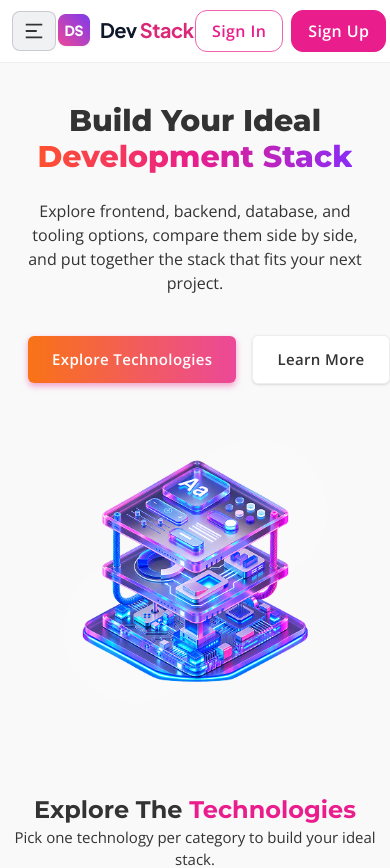
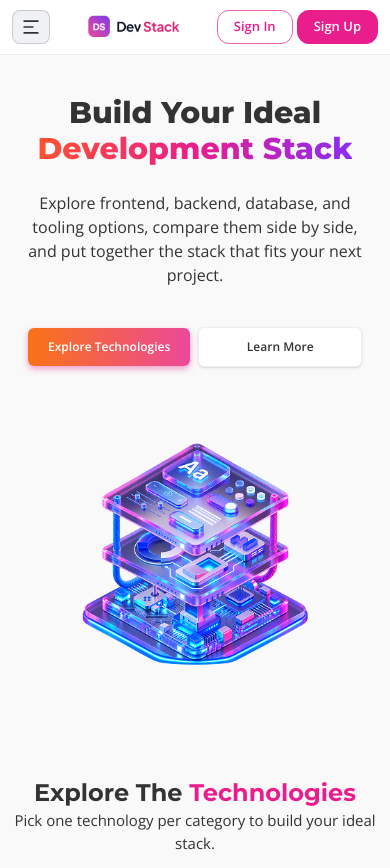
Before and after one commit to emranhossain-ador/devstack, a React (Vite) app: page / in a window 390 px wide. Shown: the top 868 px of the page. Built offline with nearby package versions, Linux system fonts and the light colour scheme.

Commit message:
Fixed the response

```diff
--- a/src/components/home/HeroSection.tsx
+++ b/src/components/home/HeroSection.tsx
@@ -14,11 +14,11 @@ const HeroSection = () => {
                     <p className="max-w-xl px-2 md:px-0">Explore frontend, backend, database, and tooling options, compare them side by side, and put together the stack that fits your next project.</p>
                 </div>
 
-                <div className="w-full flex items-center gap-4 px-4 md:px-0">
+                <div className="w-full flex items-center gap-2 md:gap-4 px-4 md:px-0">
 
-                    <button type="button" className="w-full whitespace-nowrap md:w-fit px-6 py-3 rounded-md gradient-btn text-white text-[15px] font-semibold tracking-wide shadow-[0_3px_6px] shadow-[#EC4899]/50 transition-all hover:shadow-none cursor-pointer">Explore Technologies</button>
+                    <button type="button" className="w-full  md:w-fit px-3 md:px-6 py-2.5 md:py-3 rounded-md gradient-btn text-white text-[12px] md:text-[15px] font-semibold md:tracking-wide shadow-[0_3px_6px] shadow-[#EC4899]/50 transition-all hover:shadow-none cursor-pointer">Explore Technologies</button>
 
-                    <button type="button" className="w-full whitespace-nowrap md:w-fit px-6 py-3 rounded-md border border-border bg-white text-foreground text-[15px] font-semibold tracking-wide transition-all hover:text-primary hover:border-primary cursor-pointer shadow">Learn More</button>
+                    <button type="button" className="w-full  md:w-fit px-3 md:px-6 py-2.5 md:py-3 rounded-md border border-border bg-white text-foreground text-[12px] md:text-[15px] font-semibold md:tracking-wide transition-all hover:text-primary hover:border-primary cursor-pointer shadow">Learn More</button>
 
                 </div>
             </div>
--- a/src/components/layout/Navbar.tsx
+++ b/src/components/layout/Navbar.tsx
@@ -9,10 +9,10 @@ const Navbar = () => {
         <div className="sticky top-0 z-50 w-full bg-white border-b border-border">
             <div className="container mx-auto w-full py-2.5 px-3 flex items-center justify-between">
 
-                <button type="button" className="px-2.5 py-2 border border-gray-500/30 rounded-lg bg-gray-500/10 transition-all hover:scale-105 cursor-pointer inline md:hidden">
-                    <RiMenu2Line size={22} />
+                <button type="button" className="px-2 py-1.5 border border-gray-500/30 rounded-lg bg-gray-500/10 transition-all hover:scale-105 cursor-pointer inline md:hidden">
+                    <RiMenu2Line size={20} />
                 </button>
-                <img src={Logo} alt="Logo" className="h-auto md:h-11 w-auto" />
+                <img src={Logo} alt="Logo" className="h-6 md:h-11 w-auto" />
 
                 <nav className="md:inline hidden">
                     <ul className="flex items-center gap-3.5">
@@ -31,11 +31,11 @@ const Navbar = () => {
                     </ul>
                 </nav>
 
-                <div className="flex items-center gap-2 md:gap-4">
-                    <button type="button" className="px-4 py-2 tracking-wide flex items-center gap-2 whitespace-nowrap rounded-xl border border-primary/70 text-primary transition-all hover:bg-primary/10 font-sans font-semibold cursor-pointer">
+                <div className="flex items-center gap-1 md:gap-4">
+                    <button type="button" className="text-[13px] md:text-base px-4 py-1.5 md:py-2 md:tracking-wide flex items-center gap-2 whitespace-nowrap rounded-xl border border-primary/70 text-primary transition-all hover:bg-primary/10 font-sans font-semibold cursor-pointer">
                         <FiLogIn className="hidden md:inline" /> Sign In
                     </button>
-                    <button type="button" className="px-4 py-2 tracking-wide flex items-center gap-2 whitespace-nowrap rounded-xl border border-primary bg-primary text-white transition-all hover:bg-primary/90 font-sans font-semibold cursor-pointer">
+                    <button type="button" className="text-[13px] md:text-base px-4 py-1.5 md:py-2 md:tracking-wide flex items-center gap-2 whitespace-nowrap rounded-xl border border-primary bg-primary text-white transition-all hover:bg-primary/90 font-sans font-semibold cursor-pointer">
                         <FaUserPlus className="hidden md:inline" /> Sign Up
                     </button>
                 </div>
```
